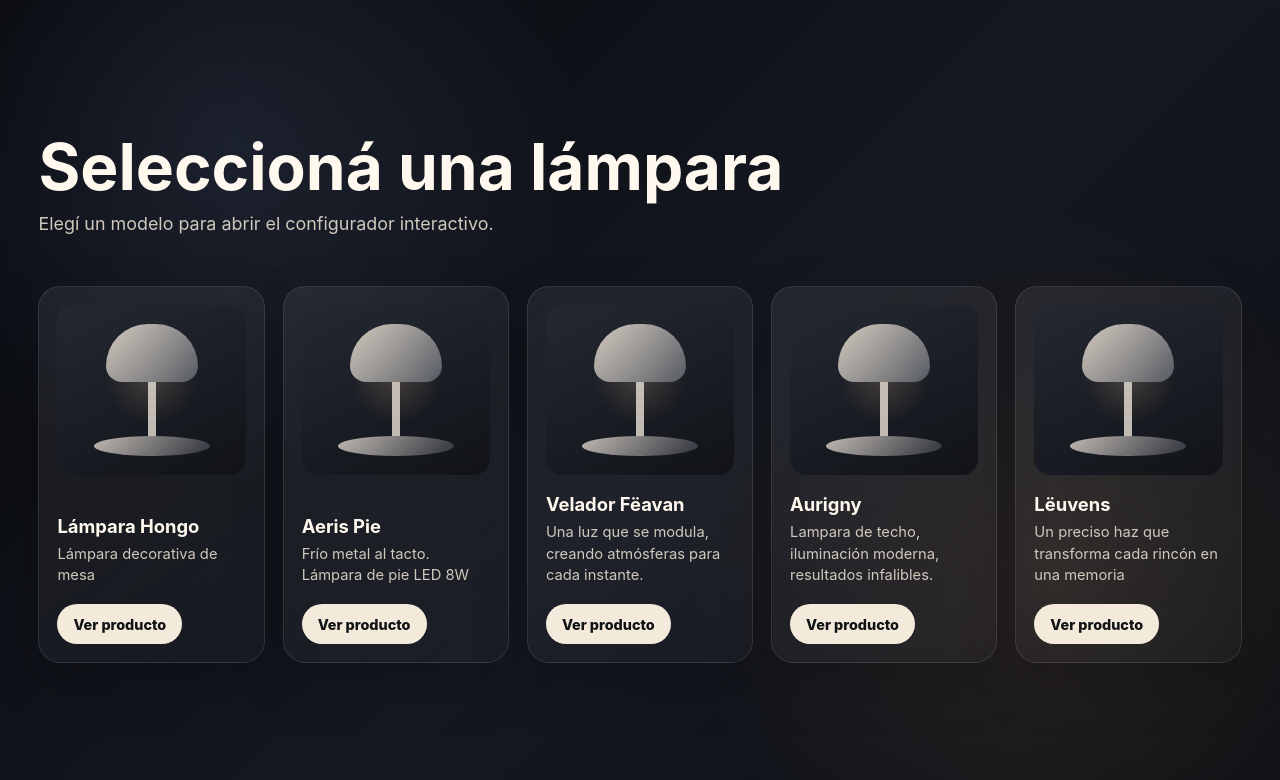
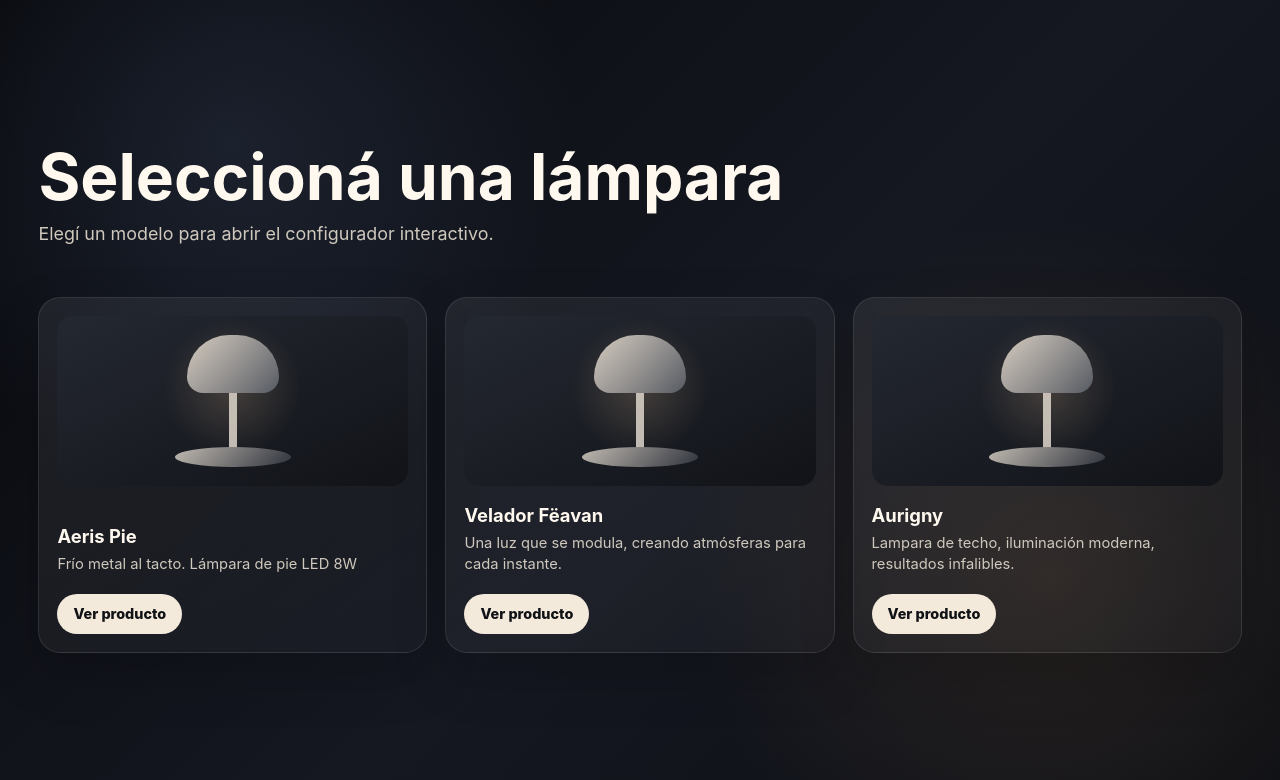
Before and after one commit to f4ntash/lamps, a React (Vite) app: page / in a window 1280 px wide. Shown: the top 780 px of the page. Built offline with nearby package versions, Linux system fonts and the light colour scheme.

Commit message:
change in viewer control rotation amount

```diff
--- a/src/App.jsx
+++ b/src/App.jsx
@@ -9,12 +9,6 @@ import lamp3Model from './designs/Lamps/lamp3.glb?url';
 import lamp4Model from './designs/Lamps/lamp4.glb?url';
 
 const PRODUCTS = [
-  {
-    id: 'hongo',
-    name: 'Lámpara Hongo',
-    description: 'Lámpara decorativa de mesa',
-    model: hongoModel,
-  },
   {
     id: 'lamp1',
     name: 'Aeris Pie',
@@ -33,15 +27,6 @@ const PRODUCTS = [
     description: 'Lampara de techo, iluminación moderna, resultados infalibles.',
     model: lamp3Model,
     rotation: 180,
-    rotationAxis: 'x',
-    modelBottomY: 2.5
-  },
-  {
-    id: 'lamp4',
-    name: 'Lëuvens',
-    description: 'Un preciso haz que transforma cada rincón en una memoria',
-    model: lamp4Model,
-    rotation: 10,
     rotationAxis: 'x',
     modelBottomY: 2.5
   }
--- a/src/components/ProductViewer.jsx
+++ b/src/components/ProductViewer.jsx
@@ -293,8 +293,8 @@ export default function ProductViewer({
     controls.minDistance = 1;
     controls.maxDistance = 15;
 
-    controls.minPolarAngle = Math.PI * 0.25;
-    controls.maxPolarAngle = Math.PI * 0.58;
+    controls.minPolarAngle = Math.PI * 0.12;
+    controls.maxPolarAngle = Math.PI * 0.88;
 
     controls.rotateSpeed = 0.5;
     controls.zoomSpeed = 1.2;
```
